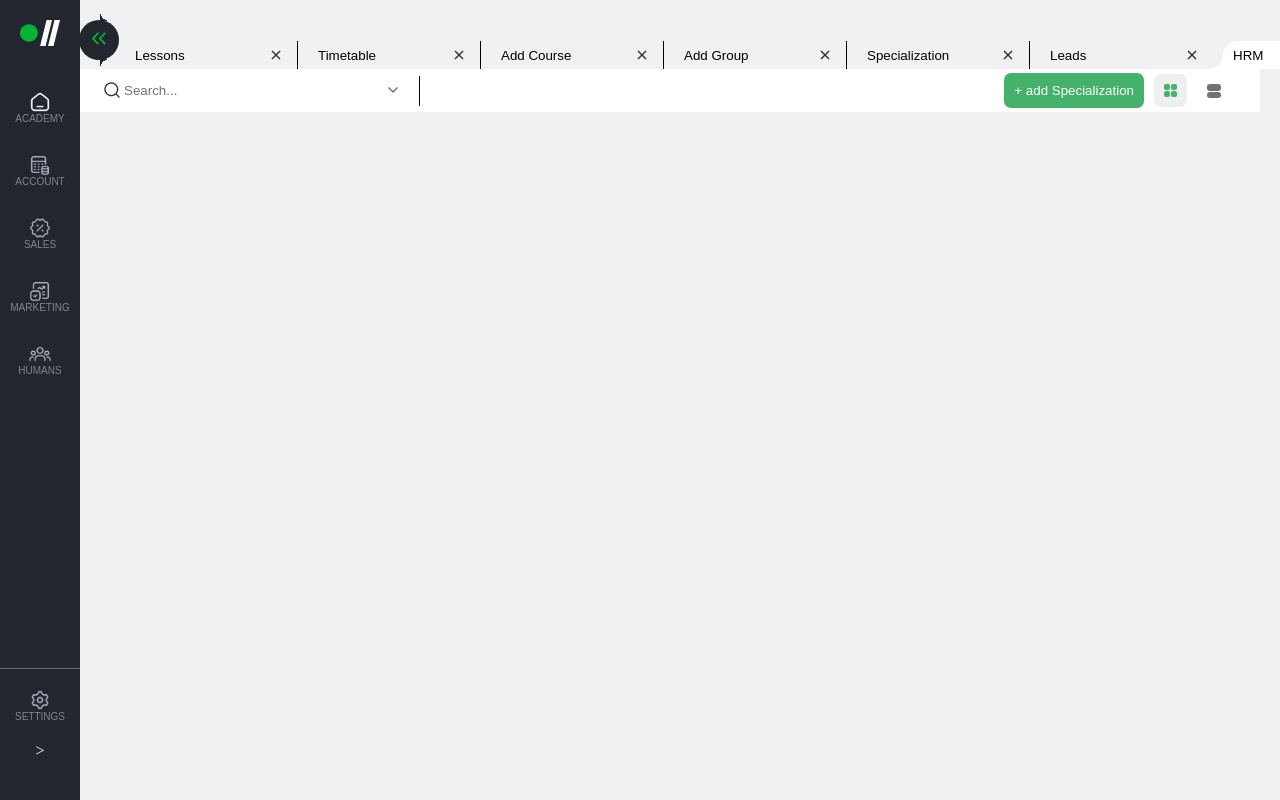
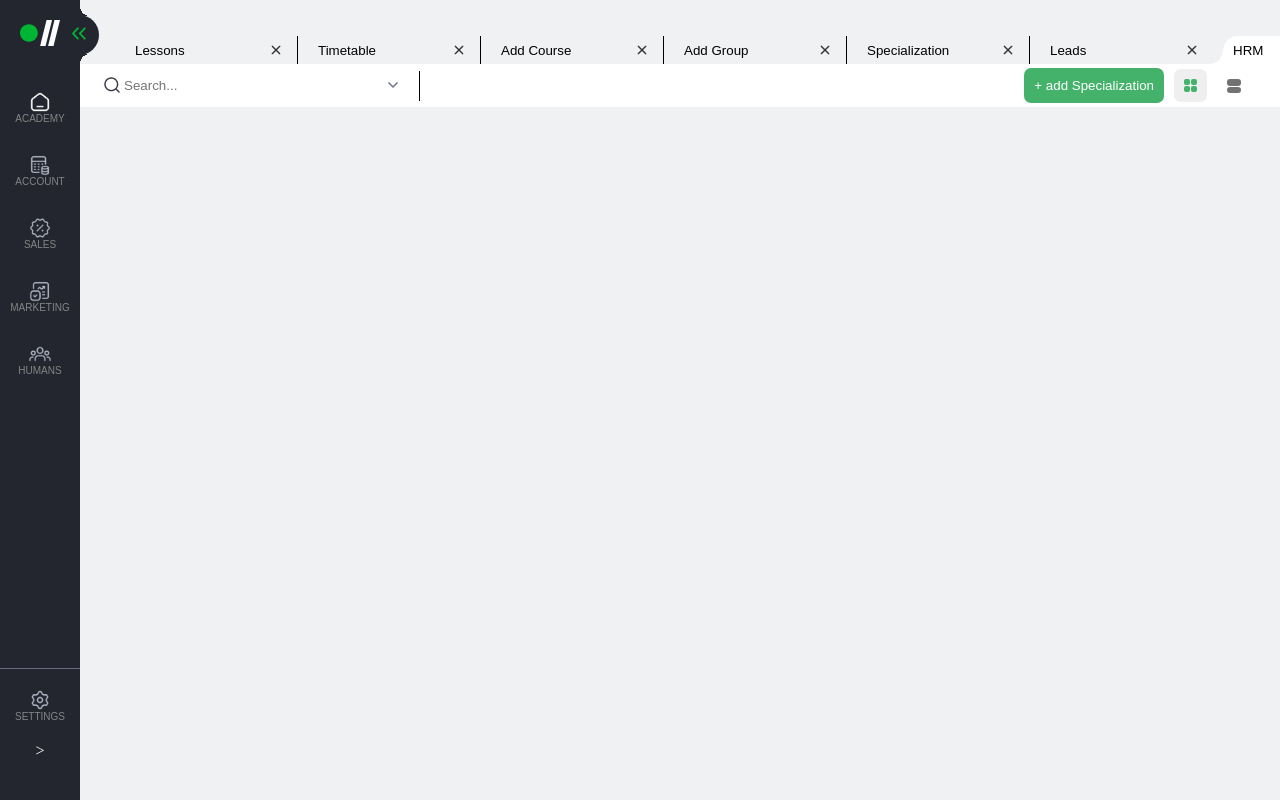
Before and after one commit to Adxamjon0806/ECMA-task, a React (Create React App) app: page / in a window 1280 px wide. Shown: the top 800 px of the page. Built offline with nearby package versions, Linux system fonts and the light colour scheme.

Commit message:
Fixed Layout UI

```diff
--- a/src/index.css
+++ b/src/index.css
@@ -29,7 +29,8 @@ body {
   height: 40px;
   border-radius: 50%;
   border: none;
-  left: 78.5px;
+  left: 58.5px;
+  top: 15px;
 }
 .navbar .nav_button::before {
   width: 10px;
@@ -93,7 +94,7 @@ body {
 }
 
 .table__section .tabs {
-  margin-top: 40px;
+  margin-top: 35px;
 }
 .table__section .tabs button {
   cursor: pointer;
@@ -228,7 +229,7 @@ body {
   display: flex;
 }
 .page__section .table__section {
-  width: calc(100% - 100px);
+  width: calc(100% - 80px);
   height: 100vh;
 }
 
--- a/src/styles/sass/layout/_navbar.scss
+++ b/src/styles/sass/layout/_navbar.scss
@@ -21,7 +21,8 @@
     height: 40px;
     border-radius: 50%;
     border: none;
-    left: 78.5px;
+    left: 58.5px;
+    top: 15px;
   }
   .nav_button::before {
     width: 10px;
--- a/src/styles/sass/layout/_tabsSection.scss
+++ b/src/styles/sass/layout/_tabsSection.scss
@@ -3,7 +3,7 @@
 
 .table__section {
   .tabs {
-    margin-top: 40px;
+    margin-top: 35px;
     button {
       cursor: pointer;
     }
--- a/src/styles/sass/pages/_forAllPages.scss
+++ b/src/styles/sass/pages/_forAllPages.scss
@@ -1,7 +1,7 @@
 .page__section {
   display: flex;
   .table__section {
-    width: calc(100% - 100px);
+    width: calc(100% - 80px);
     height: 100vh;
   }
 }
```
Also changed, not shown: 1 other file (tests, documents, lock files or other folders).
